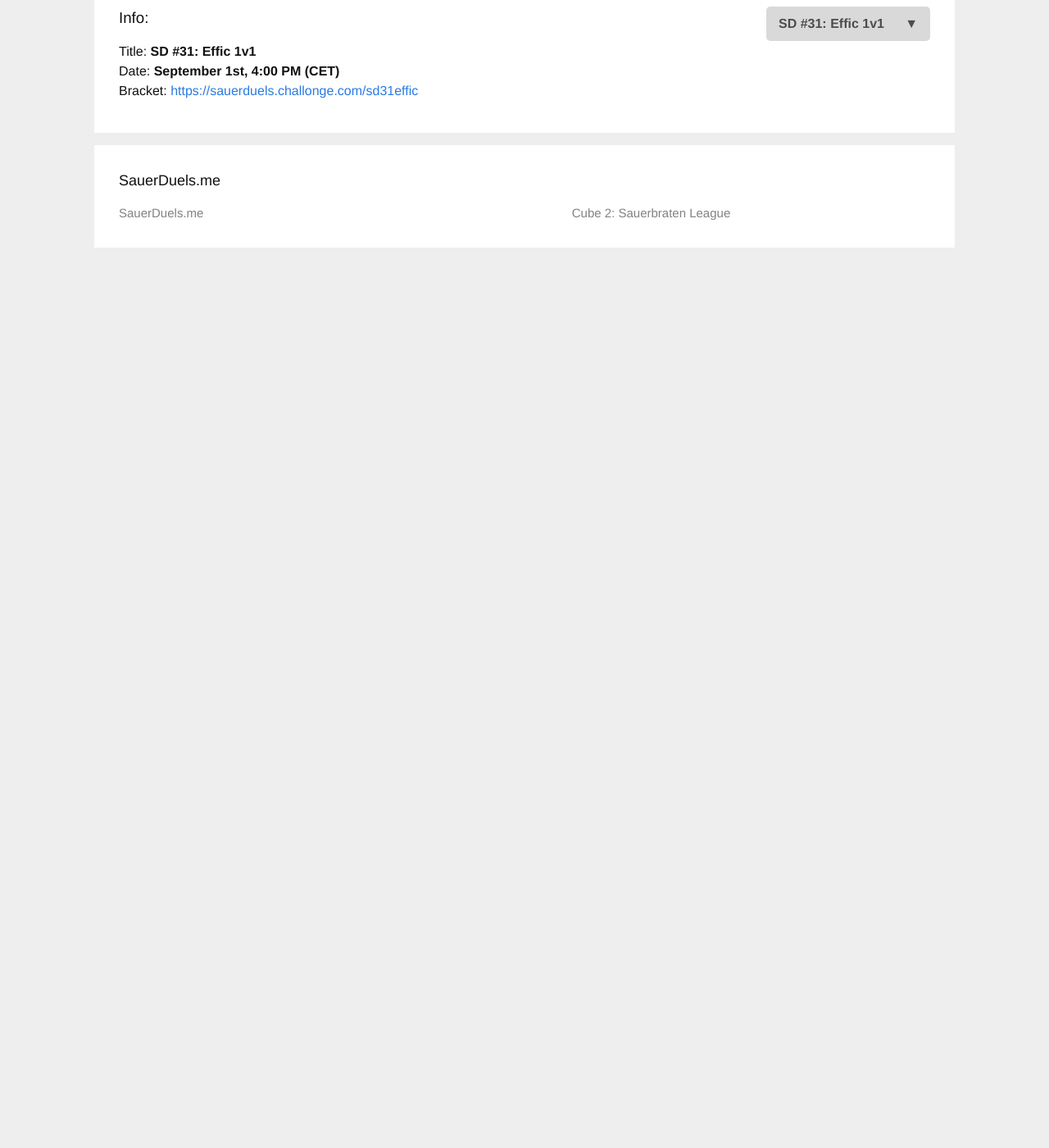
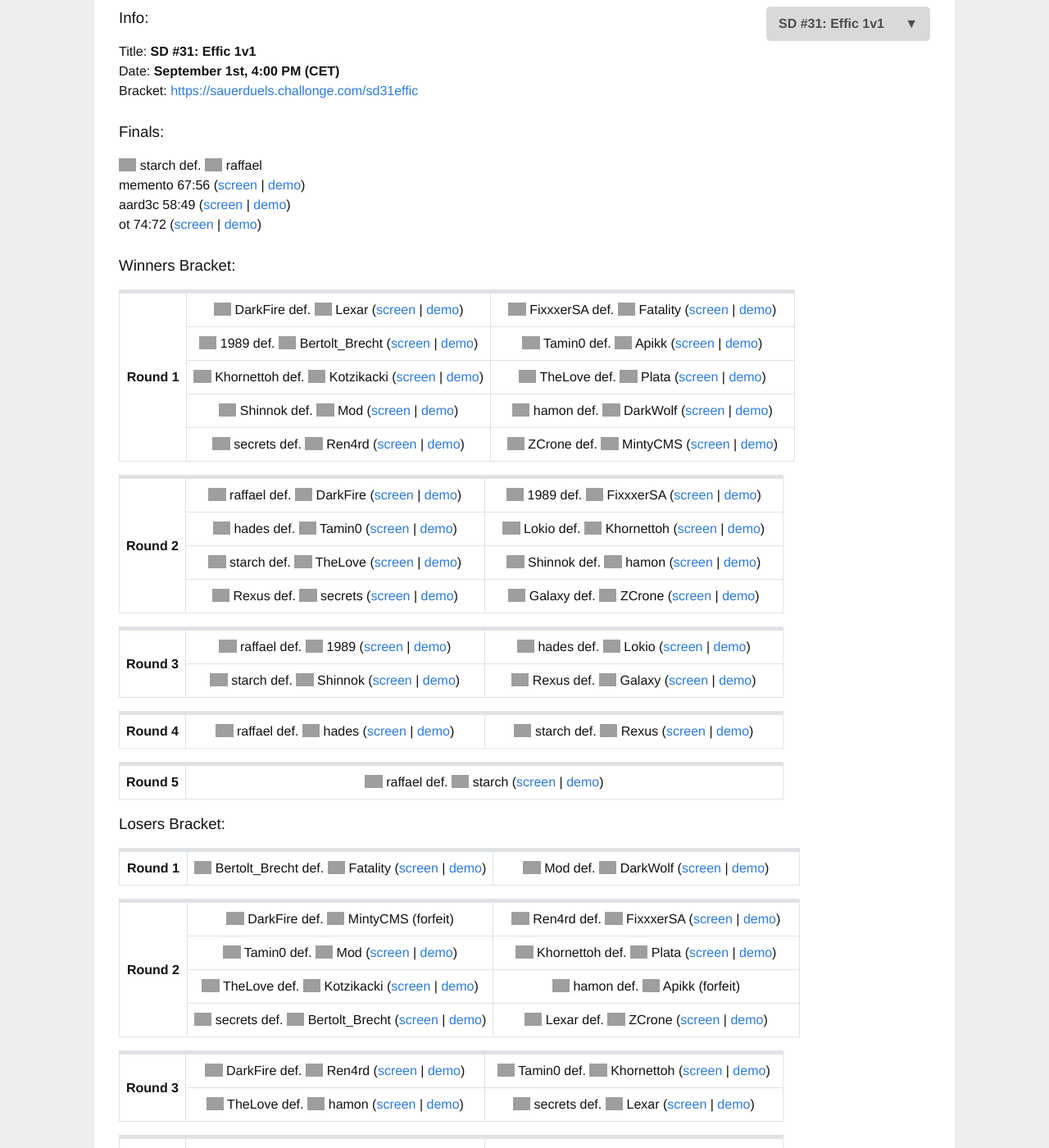
Before and after one commit to sauerduels/website, a Jekyll site: the page built from _events/sd31-effic.md, in a window 1280 px wide and 1400 px high, scrolled down 270 px. Shown: the whole window at 82% size. Built offline with Jekyll 4.4.1, drawn with Linux system fonts in a browser that asks for light colours; a script that is not in the unit is left out; before the commit the page ends 900 px from its top, so only the background shows below that; some of the changed text lies outside the part shown; grey boxes are pictures that could not be loaded.

Commit message:
update site as of sd31

```diff
--- a/_events/sd31-effic.md
+++ b/_events/sd31-effic.md
@@ -3,6 +3,116 @@
 index: 31
 date: '2019-09-01 18:00:00 +02:00'
 bracketurl: https://sauerduels.challonge.com/sd31effic
-signupurl: https://sauerduels.challonge.com/tournaments/signup/wKUBpCEzvt
-completed: false
+completed: true
+finals:
+  result: starch def. raffael
+  games:
+    - title: memento 67:56
+      slug: sd31_final_raffael_vs_starch_game1
+    - title: aard3c 58:49
+      slug: sd31_final_raffael_vs_starch_game2
+    - title: ot 74:72
+      slug: sd31_final_raffael_vs_starch_game3
+brackets:
+  Winners:
+    - - result: DarkFire def. Lexar
+        slug: sd31_wb_darkfire_vs_lexar
+      - result: FixxxerSA def. Fatality
+        slug: sd31_wb_fatality_vs_fixxxersa
+      - result: 1989 def. Bertolt_Brecht
+        slug: sd31_wb_1989_vs_bertolt_brecht
+      - result: Tamin0 def. Apikk
+        slug: sd31_wb_apikk_vs_tamin0
+      - result: Khornettoh def. Kotzikacki
+        slug: sd31_wb_khornettoh_vs_kotzikacki
+      - result: TheLove def. Plata
+        slug: sd31_wb_plata_vs_thelove
+      - result: Shinnok def. Mod
+        slug: sd31_wb_mod_vs_shinnok
+      - result: hamon def. DarkWolf
+        slug: sd31_wb_darkwolf_vs_hamon
+      - result: secrets def. Ren4rd
+        slug: sd31_wb_ren4rd_vs_secrets
+      - result: ZCrone def. MintyCMS
+        slug: sd31_wb_mintycms_vs_zcrone
+    - - result: raffael def. DarkFire
+        slug: sd31_wb_darkfire_vs_raffael
+      - result: 1989 def. FixxxerSA
+        slug: sd31_wb_1989_vs_fixxxersa
+      - result: hades def. Tamin0
+        slug: sd31_wb_hades_vs_tamin0
+      - result: Lokio def. Khornettoh
+        slug: sd31_wb_khornettoh_vs_lokio
+      - result: starch def. TheLove
+        slug: sd31_wb_starch_vs_thelove
+      - result: Shinnok def. hamon
+        slug: sd31_wb_hamon_vs_shinnok
+      - result: Rexus def. secrets
+        slug: sd31_wb_rexus_vs_secrets
+      - result: Galaxy def. ZCrone
+        slug: sd31_wb_galaxy_vs_zcrone
+    - - result: raffael def. 1989
+        slug: sd31_wb_1989_vs_raffael
+      - result: hades def. Lokio
+        slug: sd31_wb_hades_vs_lokio
+      - result: starch def. Shinnok
+        slug: sd31_wb_shinnok_vs_starch
+      - result: Rexus def. Galaxy
+        slug: sd31_wb_galaxy_vs_rexus
+    - - result: raffael def. hades
+        slug: sd31_wb_hades_vs_raffael
+      - result: starch def. Rexus
+        slug: sd31_wb_rexus_vs_starch
+    - - result: raffael def. starch
+        slug: sd31_wb_raffael_vs_starch
+
+  Losers:
+    - - result: Bertolt_Brecht def. Fatality
+        slug: sd31_lb_bertolt_brecht_vs_fatality
+      - result: Mod def. DarkWolf
+        slug: sd31_lb_darkwolf_vs_mod
+    - - result: DarkFire def. MintyCMS
+        slug:
+      - result: Ren4rd def. FixxxerSA
+        slug: sd31_lb_fixxxersa_vs_ren4rd
+      - result: Tamin0 def. Mod
+        slug: sd31_lb_mod_vs_tamin0
+      - result: Khornettoh def. Plata
+        slug: sd31_lb_khornettoh_vs_plata
+      - result: TheLove def. Kotzikacki
+        slug: sd31_lb_kotzikacki_vs_thelove
+      - result: hamon def. Apikk
+        slug:
+      - result: secrets def. Bertolt_Brecht
+        slug: sd31_lb_bertolt_brecht_vs_secrets
+      - result: Lexar def. ZCrone
+        slug: sd31_lb_lexar_vs_zcrone
+    - - result: DarkFire def. Ren4rd
+        slug: sd31_lb_darkfire_vs_ren4rd
+      - result: Tamin0 def. Khornettoh
+        slug: sd31_lb_khornettoh_vs_tamin0
+      - result: TheLove def. hamon
+        slug: sd31_lb_hamon_vs_thelove
+      - result: secrets def. Lexar
+        slug: sd31_lb_lexar_vs_secrets
+    - - result: DarkFire def. Shinnok
+        slug: sd31_lb_darkfire_vs_shinnok
+      - result: Galaxy def. Tamin0
+        slug: sd31_lb_galaxy_vs_tamin0
+      - result: 1989 def. TheLove
+        slug: sd31_lb_1989_vs_thelove
+      - result: Lokio def. secrets
+        slug: sd31_lb_lokio_vs_secrets
+    - - result: Lokio def. 1989
+        slug: sd31_lb_1989_vs_lokio
+      - result: Galaxy def. DarkFire
+        slug: sd31_lb_darkfire_vs_galaxy
+    - - result: hades def. Galaxy
+        slug: sd31_lb_galaxy_vs_hades
+      - result: Rexus def. Lokio
+        slug: sd31_lb_lokio_vs_rexus
+    - - result: Rexus def. hades
+        slug: sd31_lb_hades_vs_rexus
+    - - result: starch def. Rexus
+        slug: sd31_lb_rexus_vs_starch
 ---
--- a/_plugins/replace_names.rb
+++ b/_plugins/replace_names.rb
@@ -87,7 +87,13 @@
       "Kotzikacki" => 'de',
       "TheLove" => 'kw',
       "neon" => 'de',
-      "echo-echo" => 'us' }
+      "echo-echo" => 'us',
+      "Lexar" => 'gb',
+      "secrets" => 'cr',
+      "Apikk" => 'fr',
+      "MintyCMS" => 'us',
+      "DarkWolf" => 'de',
+      "Fatality" => 'us' }
 
     def add_flags(input)
       PLAYER_COUNTRIES.each {|key, value| input = input.gsub(key, "<span class=\"player\"><img class=\"flag\" src=\"https://sauerduels.me/images/#{value}.png\" /> #{key}</span>") }
--- a/hof.html
+++ b/hof.html
@@ -5,7 +5,7 @@
 index: 5
 titleholders:
   - category: Effic
-    name: raffael
+    name: starch
   - category: FFA
     name: Lokio
   - category: Insta
@@ -15,14 +15,16 @@
     members:
       - name: raffael
         golden: 5
+        silver: 1
         bronze: 1
       - name: starch
-        golden: 2
+        golden: 3
         silver: 1
         bronze: 1
       - name: Rexus
         golden: 1
         silver: 3
+        bronze: 1
       - name: lagout
         silver: 2
         bronze: 2
```
Also changed, not shown: _events/sd32-ffa.md (added, +8 -0 lines), info.md (+1 -1 lines).
